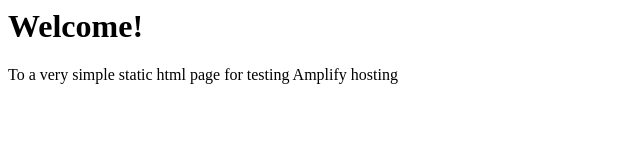
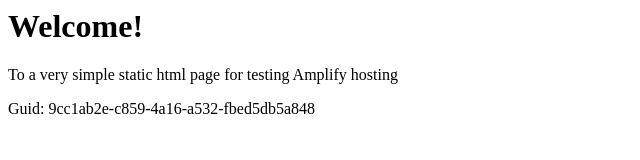
Before and after one commit to aws-aemilia-dub/Github-PR-Commit-Integration-Test-DoNotTouch-v0-prod-eu-west-1, a website: page src/index.html in a window 1280 px wide. Shown: the whole page, without its empty margins (0-640 px from the left). Drawn offline with Linux system fonts and the light colour scheme.

Commit message:
commit from integ tests

```diff
--- a/src/index.html
+++ b/src/index.html
@@ -1,3 +1,5 @@
+
+
 <html lang="en">
 
 <head>
@@ -10,6 +12,6 @@
 <body>
     <h1>Welcome!</h1>
     <p>To a very simple static html page for testing Amplify hosting</p>
-</body>
+    <p>Guid: 9cc1ab2e-c859-4a16-a532-fbed5db5a848</p></body>
 
 </html>
```
